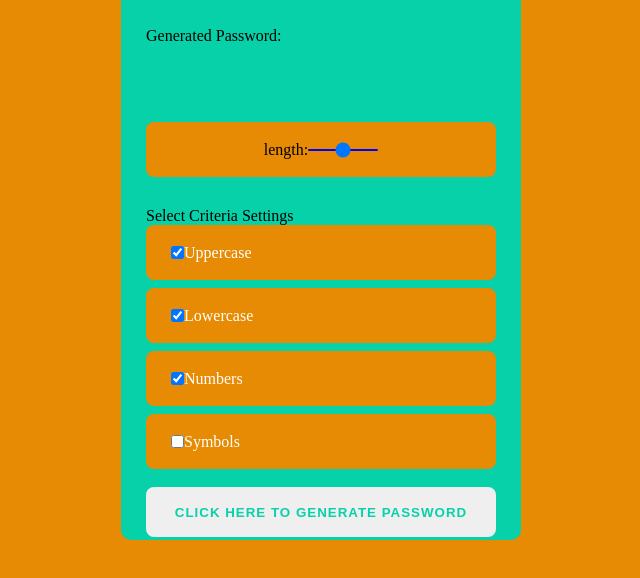
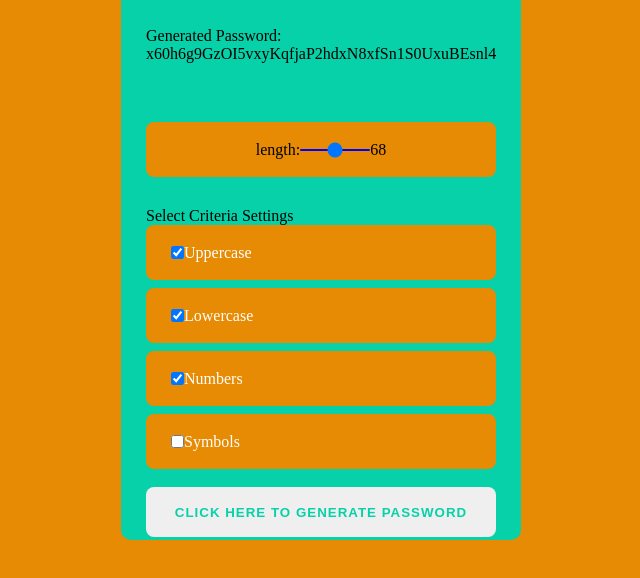
Before and after one commit to Sheharyar977/PasswordGenerator, a plain HTML site: page index.html in a window 1280 px wide. Both pictures are taken after a click on the button "CLICK HERE TO GENERATE PASSWORD". Shown: the part 100-678 px from the top of the page, without its empty margins (319-959 px from the left). Drawn offline with Linux system fonts and the light colour scheme.

Commit message:
working function and slider

```diff
--- a/index.html
+++ b/index.html
@@ -23,12 +23,13 @@
         </div>
         <div class="length range__slider" data-min="4" data-max="32">
             <div class="length__title field-title" data-length='0'>length:</div>
-            <input id="slider" type="range" min="4" max="32"  />
+            <input id="slider" type="range" min="8" max="128"  />
+            <span id="showSliderValue"> </span>
         </div>
         <div class="settings">
             <span class="settings_title field">Select Criteria Settings</span>
             <div class="setting">
-                <input type="checkbox" id="uppercase" checked />
+                <input type="checkbox" id="uppercase" checked  />
                 <label for="uppercase"> Uppercase </label>
             </div>
             <div class="setting">
--- a/index.js
+++ b/index.js
@@ -1,33 +1,68 @@
 console.clear();
 
 let showResult = document.getElementById('showResult');
-let upperCased = document.getElementById('uppercase').checked;
-let lowerCased = document.getElementById('lowercase').checked;
-let numbers = document.getElementById('number').checked;
-let symbols = document.getElementById('symbol').checked;
-let sliderValue = document.getElementById('slider').value;
+let upperCased = document.getElementById('uppercase');
+console.log(upperCased);
+let lowerCased = document.getElementById('lowercase');
+console.log(lowerCased);
+let numbers = document.getElementById('number');
+let symbols = document.getElementById('symbol');
+let sliderValue = document.getElementById('slider');
+let showSliderValue = document.getElementById('showSliderValue')
+let letters = "abcdefghijklmnopqrstuvwxyz";
+let uLetters = "ABCDEFGHIJKLMNOPQRSTUVWXYZ";
+let numbstring = "1234567890";
+let symbolstring = "~`!@#$%^&*()_-+={[}]|':<>?/";
 
-
+ showSliderValue.innerHTML = sliderValue.value;
+//interactive slider
+ sliderValue.oninput = function() {
+     showSliderValue.innerHTML = this.value;
+ }
 function myFunction() {
     //randomNumbers();
-    randomLowercase();
+    //randomLowercase();
     //randomUppercase();
-   //randomSymbols();
+    //randomSymbols();
+    generatePassword();
 }
-let generatePassword = (sliderValue,includeUppercase, includeNumbers,includeSymbols) => {
-    let charCodes = LOWERCASE_CODES;
-    if (includeUppercase) charCodes = charCodes.concat(UPPERCASE_CODES);
-    if (includeSymbols) charCodes = charCodes.concat(SYMBOL_CODES);
-    if (includeNumbers) charCodes = charCodes.concat(NUMBER_CODES);
-    const passwordCharacters = [];
-    for (let i = 0; i < characterAmount; i++) {
-      const characterCode =
-        charCodes[Math.floor(Math.random() * charCodes.length)];
-      passwordCharacters.push(String.fromCharCode(characterCode));
+
+function generatePassword () {
+    let password = "";
+    if (upperCased.checked == true) {
+        password += uLetters;
+        console.log(password);
     }
-    return passwordCharacters.join("");
-  };
+    if (lowerCased.checked == true) {
+        password += (letters);
+        console.log(password);
+    }
+    if (numbers.checked == true) {
+        password += (numbstring);
+        console.log(password);
+    }
+    if (symbols.checked == true) {
+        password += (symbolstring);
+        console.log(password);
+    }
+
+    let RandomPass = "";
+    for (var i=0; i < sliderValue.value; i++) {
+        let generate = password[Math.floor(Math.random()*password.length)];
+        console.log(generate);
+        RandomPass += generate;
+        console.log(RandomPass);
+        if (RandomPass == "undefined") {
+            return alert("Aye man check some boxes")
+        }
+
+    }
+    showResult.innerHTML=RandomPass;
+
+}
+
 /*
+
 //let showResult=document.getElementById('showResult').innerHTML;
 console.log(showResult);
 
@@ -90,22 +125,4 @@ function randomSymbols() {
     }
 }
 
-/*
-function generatePassword(length, lower, upper, number, symbol) {
-	let generatedPassword = "";
-	const typesCount = lower + upper + number + symbol;
-	const typesArr = [{ lower }, { upper }, { number }, { symbol }].filter(item => Object.values(item)[0]);
-	if (typesCount === 0) {
-		return "";
-	}
-	for (let i = 0; i < length; i++) {
-		typesArr.forEach(type => {
-			const funcName = Object.keys(type)[0];
-			generatedPassword += randomFunc[funcName]();
-		});
-	}
-	return generatedPassword.slice(0, length)
-		.split('').sort(() => Math.random() - 0.5)
-		.join('');
-}
 */
```
